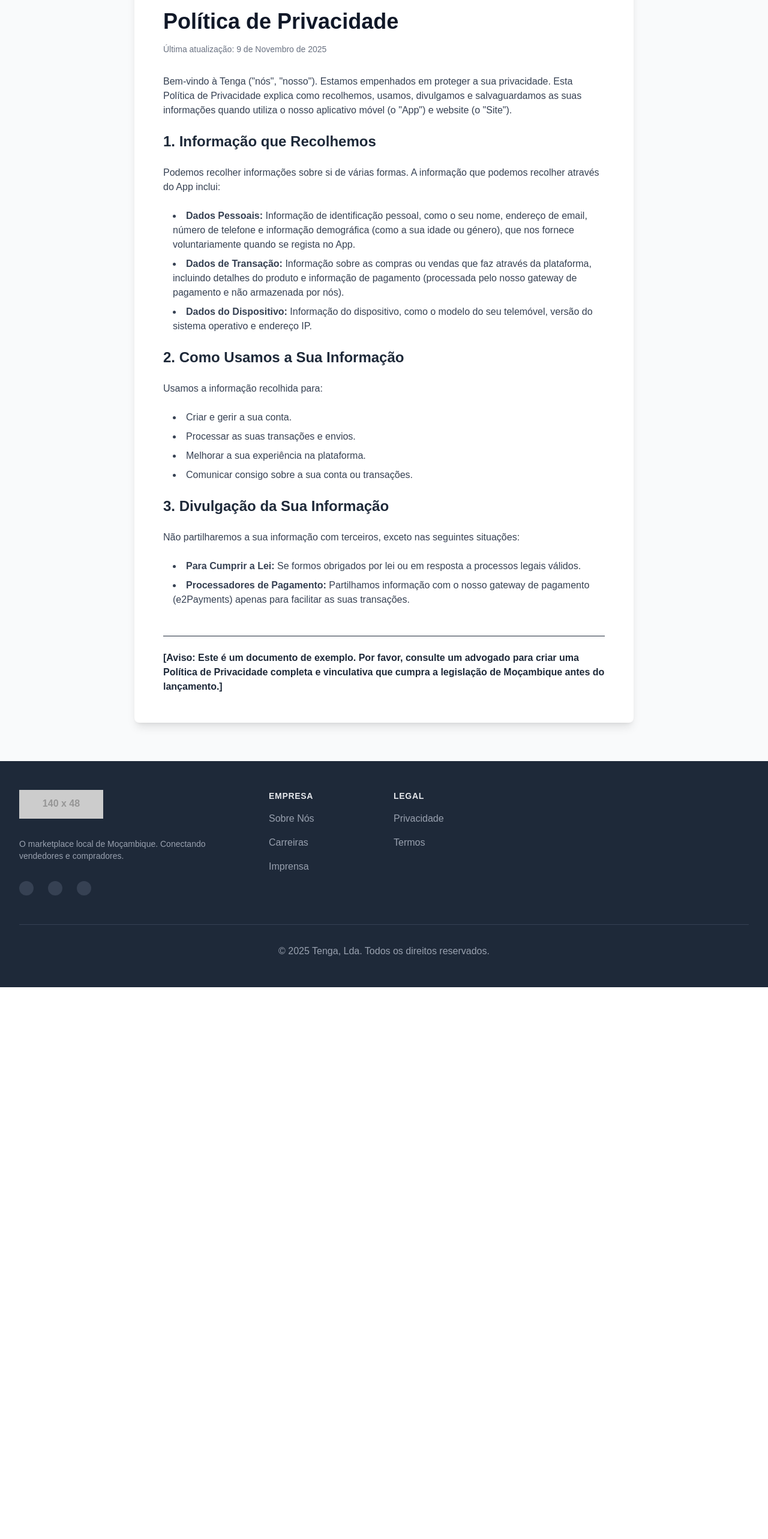
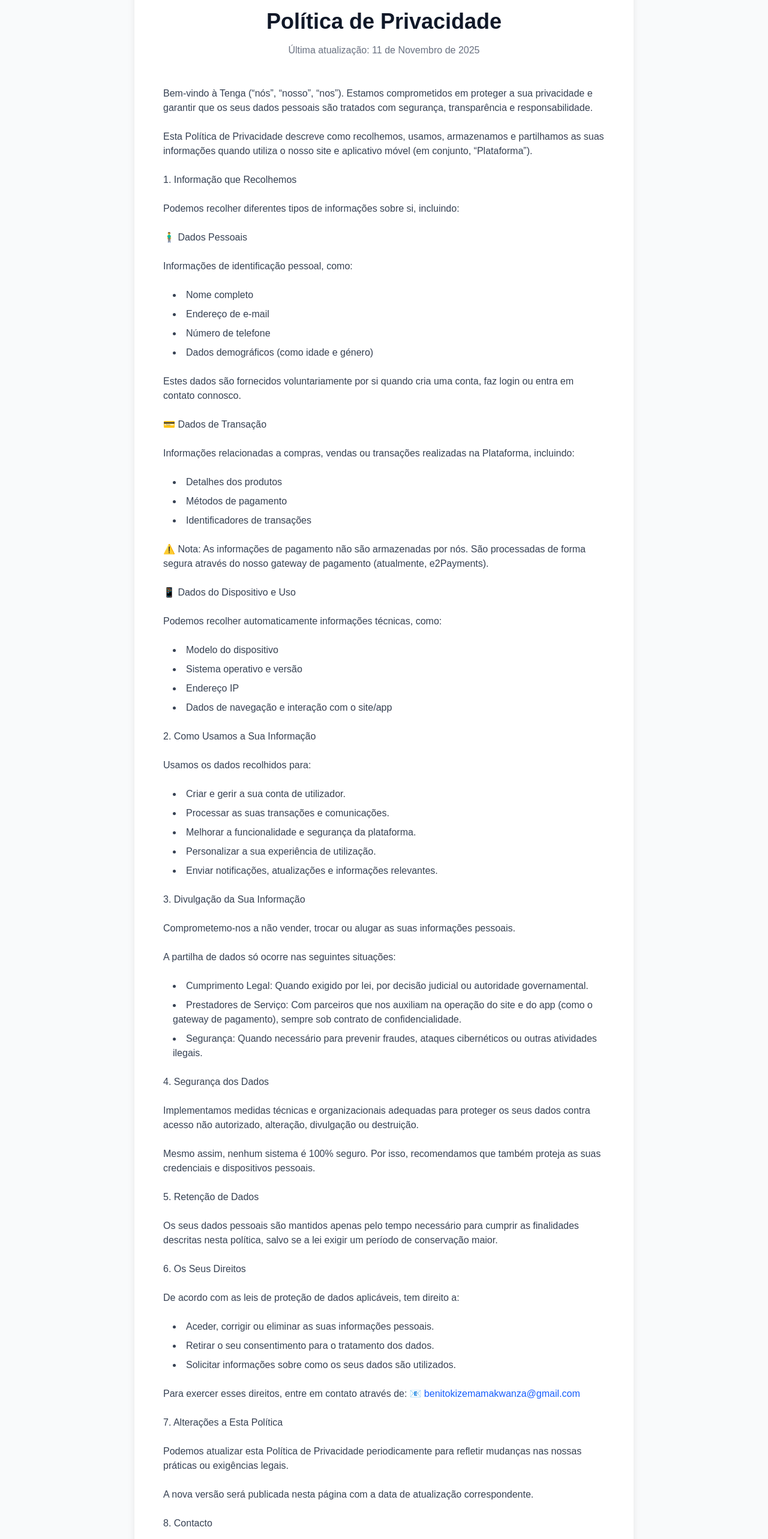
Before and after one commit to kizemamakwanza-netizen/tenga-site, a Next.js app: page /privacidade in a window 1280 px wide. Shown: the part 160-2726 px from the top of the page at 60% size. Before the commit the page ends 1806 px from the top, so only its background shows below. Built offline with nearby package versions, Linux system fonts and the light colour scheme; no server answers.

Commit message:
feat(legal): Atualizar página de Privacidade com texto oficial

```diff
--- a/src/pages/privacidade.tsx
+++ b/src/pages/privacidade.tsx
@@ -1,12 +1,13 @@
-// NOVA PÁGINA - Exigida pela Play Store
 import Head from 'next/head';
 import { motion } from 'framer-motion';
 
+// Página da Política de Privacidade - Exigida pela Play Store
 export default function PoliticaDePrivacidade() {
   return (
     <>
       <Head>
-        <title>Política de Privacidade - Tenga</title>
+        {/* O teu título oficial */}
+        <title>🛡️ Política de Privacidade — Tenga</title>
         <meta
           name="description"
           content="Política de Privacidade e Tratamento de Dados da Tenga."
@@ -20,87 +21,172 @@ export default function PoliticaDePrivacidade() {
             transition={{ duration: 0.5 }}
             className="bg-white p-8 sm:p-12 rounded-lg shadow-lg"
           >
-            <h1 className="text-3xl sm:text-4xl font-bold text-gray-900">
+            {/* Título e Data */}
+            <h1 className="text-3xl sm:text-4xl font-bold text-center text-gray-900">
               Política de Privacidade
             </h1>
-            <p className="mt-4 text-sm text-gray-500">
-              Última atualização: 9 de Novembro de 2025
+            <p className="text-center text-gray-500 mt-4">
+              {/* A tua data oficial */}
+              Última atualização: 11 de Novembro de 2025
             </p>
 
-            <div className="mt-8 space-y-6 text-gray-700">
+            {/* Conteúdo Legal (O teu texto oficial) */}
+            {/* Usamos a classe "prose" do Tailwind para formatar automaticamente o texto legal */}
+            <div className="prose prose-lg max-w-none mt-12 space-y-6 text-gray-700">
               <p>
-                Bem-vindo à Tenga ("nós", "nosso"). Estamos empenhados em
-                proteger a sua privacidade. Esta Política de Privacidade explica
-                como recolhemos, usamos, divulgamos e salvaguardamos as suas
-                informações quando utiliza o nosso aplicativo móvel (o "App") e
-                website (o "Site").
+                Bem-vindo à Tenga (“nós”, “nosso”, “nos”). Estamos comprometidos
+                em proteger a sua privacidade e garantir que os seus dados
+                pessoais são tratados com segurança, transparência e
+                responsabilidade.
+              </p>
+              <p>
+                Esta Política de Privacidade descreve como recolhemos, usamos,
+                armazenamos e partilhamos as suas informações quando utiliza o
+                nosso site e aplicativo móvel (em conjunto, “Plataforma”).
               </p>
 
-              <h2 className="text-2xl font-semibold text-gray-800">
-                1. Informação que Recolhemos
-              </h2>
+              <h2>1. Informação que Recolhemos</h2>
               <p>
-                Podemos recolher informações sobre si de várias formas. A
-                informação que podemos recolher através do App inclui:
+                Podemos recolher diferentes tipos de informações sobre si,
+                incluindo:
               </p>
-              <ul className="list-inside list-disc space-y-2 pl-4">
+
+              <h3>🧍‍♂️ Dados Pessoais</h3>
+              <p>Informações de identificação pessoal, como:</p>
+              <ul className="list-disc list-inside space-y-2 pl-4">
+                <li>Nome completo</li>
+                <li>Endereço de e-mail</li>
+                <li>Número de telefone</li>
+                <li>Dados demográficos (como idade e género)</li>
+              </ul>
+              <p>
+                Estes dados são fornecidos voluntariamente por si quando cria
+                uma conta, faz login ou entra em contato connosco.
+              </p>
+
+              <h3>💳 Dados de Transação</h3>
+              <p>
+                Informações relacionadas a compras, vendas ou transações
+                realizadas na Plataforma, incluindo:
+              </p>
+              <ul className="list-disc list-inside space-y-2 pl-4">
+                <li>Detalhes dos produtos</li>
+                <li>Métodos de pagamento</li>
+                <li>Identificadores de transações</li>
+              </ul>
+              <p>
+                ⚠️ Nota: As informações de pagamento não são armazenadas por nós.
+                São processadas de forma segura através do nosso gateway de
+                pagamento (atualmente, e2Payments).
+              </p>
+
+              <h3>📱 Dados do Dispositivo e Uso</h3>
+              <p>
+                Podemos recolher automaticamente informações técnicas, como:
+              </p>
+              <ul className="list-disc list-inside space-y-2 pl-4">
+                <li>Modelo do dispositivo</li>
+                <li>Sistema operativo e versão</li>
+                <li>Endereço IP</li>
+                <li>Dados de navegação e interação com o site/app</li>
+              </ul>
+
+              <h2>2. Como Usamos a Sua Informação</h2>
+              <p>Usamos os dados recolhidos para:</p>
+              <ul className="list-disc list-inside space-y-2 pl-4">
+                <li>Criar e gerir a sua conta de utilizador.</li>
+                <li>Processar as suas transações e comunicações.</li>
+                <li>Melhorar a funcionalidade e segurança da plataforma.</li>
+                <li>Personalizar a sua experiência de utilização.</li>
+                <li>Enviar notificações, atualizações e informações relevantes.</li>
+              </ul>
+
+              <h2>3. Divulgação da Sua Informação</h2>
+              <p>
+                Comprometemo-nos a não vender, trocar ou alugar as suas
+                informações pessoais.
+              </p>
+              <p>A partilha de dados só ocorre nas seguintes situações:</p>
+              <ul className="list-disc list-inside space-y-2 pl-4">
                 <li>
-                  <strong>Dados Pessoais:</strong> Informação de identificação
-                  pessoal, como o seu nome, endereço de email, número de
-                  telefone e informação demográfica (como a sua idade ou
-                  género), que nos fornece voluntariamente quando se regista no
-                  App.
+                  Cumprimento Legal: Quando exigido por lei, por decisão
+                  judicial ou autoridade governamental.
                 </li>
                 <li>
-                  <strong>Dados de Transação:</strong> Informação sobre as
-                  compras ou vendas que faz através da plataforma, incluindo
-                  detalhes do produto e informação de pagamento (processada pelo
-                  nosso gateway de pagamento e não armazenada por nós).
+                  Prestadores de Serviço: Com parceiros que nos auxiliam na
+                  operação do site e do app (como o gateway de pagamento), sempre
+                  sob contrato de confidencialidade.
                 </li>
                 <li>
-                  <strong>Dados do Dispositivo:</strong> Informação do
-                  dispositivo, como o modelo do seu telemóvel, versão do sistema
-                  operativo e endereço IP.
+                  Segurança: Quando necessário para prevenir fraudes, ataques
+                  cibernéticos ou outras atividades ilegais.
                 </li>
               </ul>
 
-              <h2 className="text-2xl font-semibold text-gray-800">
-                2. Como Usamos a Sua Informação
-              </h2>
+              <h2>4. Segurança dos Dados</h2>
               <p>
-                Usamos a informação recolhida para:
+                Implementamos medidas técnicas e organizacionais adequadas para
+                proteger os seus dados contra acesso não autorizado, alteração,
+                divulgação ou destruição.
               </p>
-              <ul className="list-inside list-disc space-y-2 pl-4">
-                <li>Criar e gerir a sua conta.</li>
-                <li>Processar as suas transações e envios.</li>
-                <li>Melhorar a sua experiência na plataforma.</li>
-                <li>Comunicar consigo sobre a sua conta ou transações.</li>
-              </ul>
+              <p>
+                Mesmo assim, nenhum sistema é 100% seguro. Por isso,
+                recomendamos que também proteja as suas credenciais e
+                dispositivos pessoais.
+              </p>
 
-              <h2 className="text-2xl font-semibold text-gray-800">
-                3. Divulgação da Sua Informação
-              </h2>
+              <h2>5. Retenção de Dados</h2>
               <p>
-                Não partilharemos a sua informação com terceiros, exceto nas
-                seguintes situações:
+                Os seus dados pessoais são mantidos apenas pelo tempo necessário
+                para cumprir as finalidades descritas nesta política, salvo se a
+                lei exigir um período de conservação maior.
               </p>
-              <ul className="list-inside list-disc space-y-2 pl-4">
+
+              <h2>6. Os Seus Direitos</h2>
+              <p>
+                De acordo com as leis de proteção de dados aplicáveis, tem
+                direito a:
+              </p>
+              <ul className="list-disc list-inside space-y-2 pl-4">
                 <li>
-                  <strong>Para Cumprir a Lei:</strong> Se formos obrigados por
-                  lei ou em resposta a processos legais válidos.
+                  Aceder, corrigir ou eliminar as suas informações pessoais.
                 </li>
+                <li>Retirar o seu consentimento para o tratamento dos dados.</li>
                 <li>
-                  <strong>Processadores de Pagamento:</strong> Partilhamos
-                  informação com o nosso gateway de pagamento (e2Payments) apenas
-                  para facilitar as suas transações.
+                  Solicitar informações sobre como os seus dados são utilizados.
                 </li>
               </ul>
+              <p>
+                Para exercer esses direitos, entre em contato através de:
+                <a
+                  href="mailto:benitokizemamakwanza@gmail.com"
+                  className="text-blue-600 hover:underline ml-1"
+                >
+                  📧 benitokizemamakwanza@gmail.com
+                </a>
+              </p>
 
-              <p className="mt-12 border-t pt-6 font-semibold text-gray-800">
-                [Aviso: Este é um documento de exemplo. Por favor, consulte um
-                advogado para criar uma Política de Privacidade completa e
-                vinculativa que cumpra a legislação de Moçambique antes do
-                lançamento.]
+              <h2>7. Alterações a Esta Política</h2>
+              <p>
+                Podemos atualizar esta Política de Privacidade periodicamente
+                para refletir mudanças nas nossas práticas ou exigências legais.
+              </p>
+              <p>
+                A nova versão será publicada nesta página com a data de
+                atualização correspondente.
+              </p>
+
+              <h2>8. Contacto</h2>
+              <p>
+                Se tiver dúvidas, sugestões ou pedidos relacionados com esta
+                Política de Privacidade, pode entrar em contato connosco pelo
+                e-mail:
+                <a
+                  href="mailto:benitokizemamakwanza@gmail.com"
+                  className="text-blue-600 hover:underline ml-1"
+                >
+                  📨 benitokizemamakwanza@gmail.com
+                </a>
               </p>
             </div>
           </motion.div>
```
